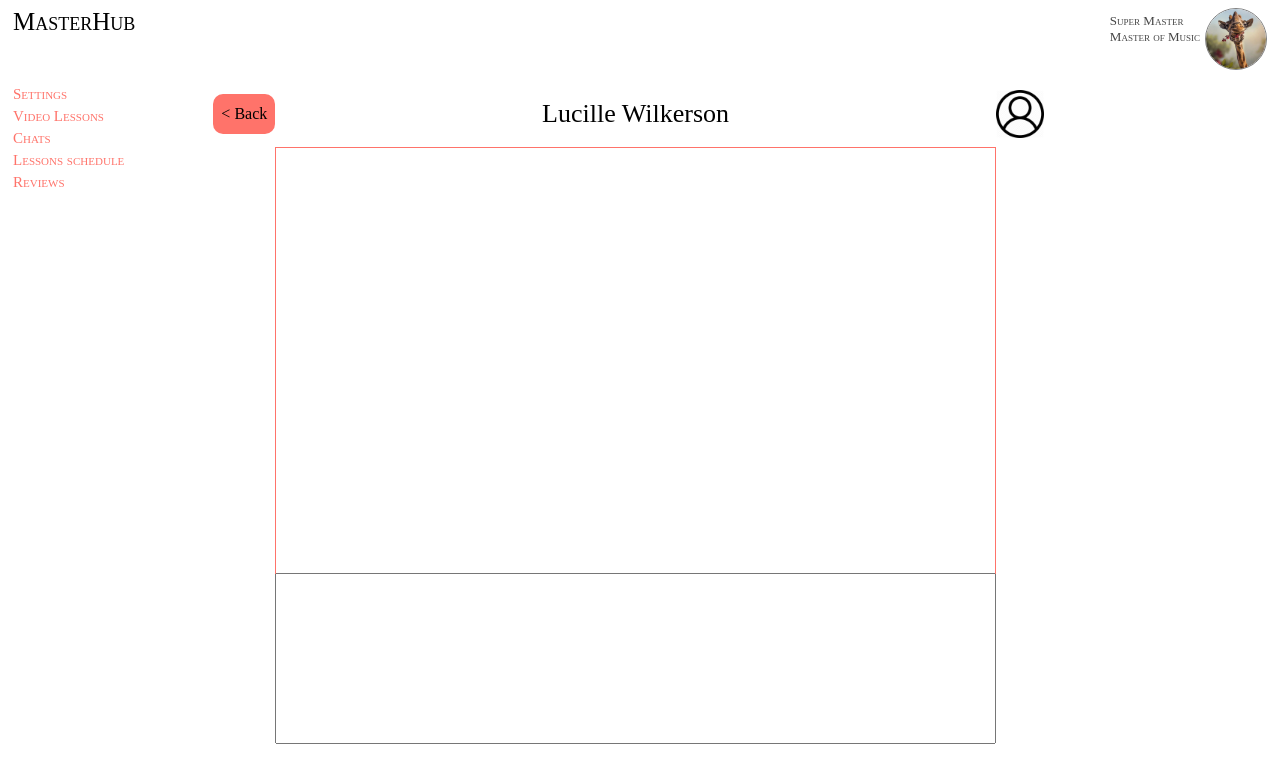
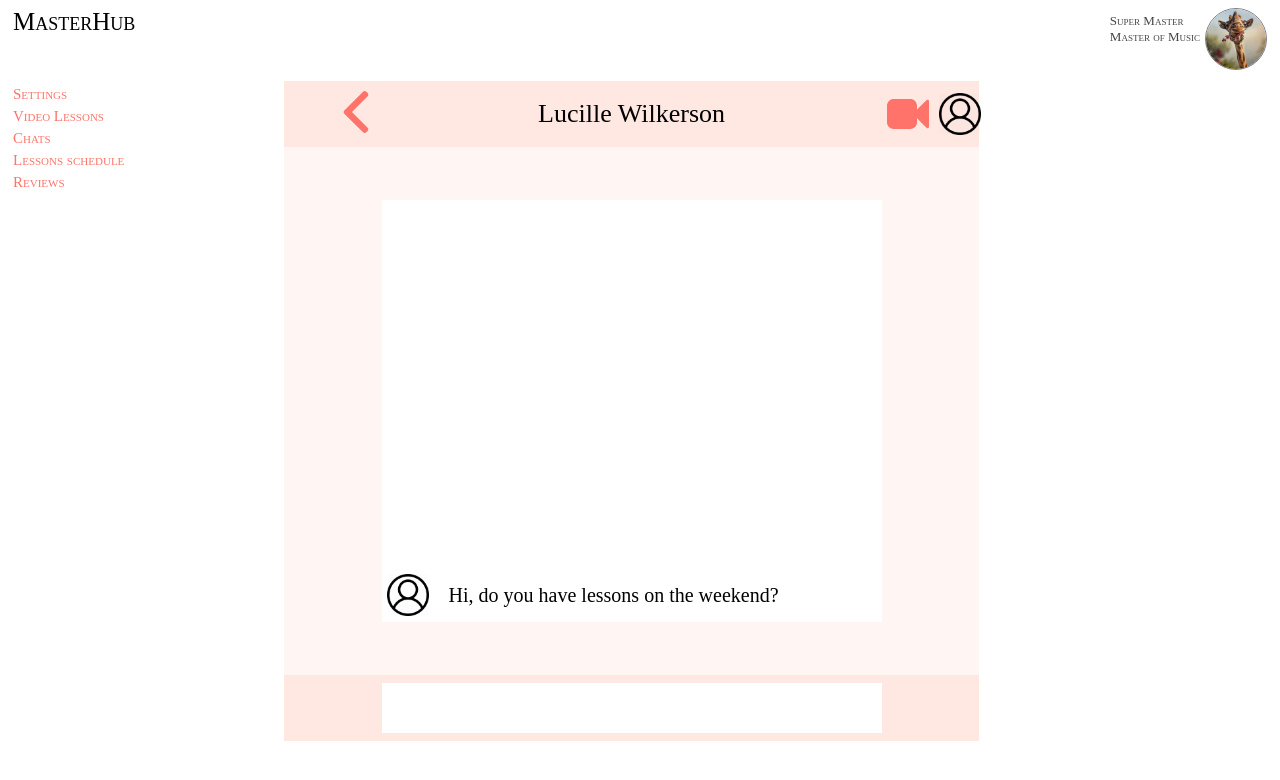
Before and after one commit to technoZoomers/MasterHubFrontend, a Vue app: page /account/dialog in a window 1280 px wide. Shown: the top 780 px of the page. Built offline with nearby package versions, Linux system fonts and the light colour scheme.

Commit message:
Chat new design

```diff
--- a/src/App.vue
+++ b/src/App.vue
@@ -23,5 +23,7 @@ export default {
   --project-font: "Maven Pro";
   --down-button-color: #efeff5;
   --image-text-color: white;
+  --chat-color: rgba(255, 222, 213, 0.3);
+  --chat-color-intensive: rgba(255, 222, 213, 0.7);
 }
 </style>
--- a/src/components/ChatComponents/ChatList.vue
+++ b/src/components/ChatComponents/ChatList.vue
@@ -17,8 +17,8 @@ export default {
         {
           'id': 0,
           'userImage': require('../../assets/pics/default_user.png'),
-          'name': 'Avani Hancock',
-          'message': 'Hello, I really liked your video presentation, can we appoint a lesson?',
+          'name': 'Lucille Wilkerson',
+          'message': 'Hi, do you have lessons on the weekend?',
         },
         {
           'id': 1,
@@ -29,8 +29,8 @@ export default {
         {
           'id': 2,
           'userImage': require('../../assets/pics/default_user.png'),
-          'name': 'Mila Smith',
-          'message': 'Hi, do you have lessons on the weekend?',
+          'name': 'Avani Hancock',
+          'message': 'Hello, I really liked your video presentation, can we appoint a lesson?',
         },
       ]
     }
--- a/src/components/ChatComponents/ChatListItem.vue
+++ b/src/components/ChatComponents/ChatListItem.vue
@@ -32,8 +32,8 @@ export default {
 }
 
 .icon {
-  max-width: 45%;
-  max-height: 50%;
+  max-width: 65%;
+  max-height: 65%;
 }
 
 .name-container {
--- a/src/components/ChatComponents/Dialog.vue
+++ b/src/components/ChatComponents/Dialog.vue
@@ -1,16 +1,27 @@
 <template lang="pug">
-div(class="container-chat")
-  div(class="back-button-container")
-    router-link(to="/account/chats" tag="button" value="<-" class="button") < Back
-  div(class="chat-name-container centered-flex-content")
-    div(class="chat-name") Lucille Wilkerson
-  div(class="person-icon-container centered-flex")
-    img(class="img-person" src="../../assets/pics/default_user.png")
-  div(class="messages-container")
-  div(class="textarea-container")
-      textarea(@input="showSendIcon")
-  div(class="sent-button-container invisible-image")
-    img(class="img-sent" src="../../assets/pics/sent.png")
+div.container-chat-flex
+  div.container-chat-grid
+    div.top-border-container
+    div.back-button-container
+      router-link(to="/account/chats")
+        img.icon-chat(src="../../assets/pics/back-button.svg")
+    div.chat-name-container.centered-flex-content
+      div.chat-name Lucille Wilkerson
+    div.person-icon-container.centered-flex
+      img.icon-chat(src="../../assets/pics/videocall-button.svg")
+      img.icon-chat(src="../../assets/pics/default_user.png")
+    div.color-container
+    div.messages-grid
+      div.messages-flex
+        div.one-message-flex
+          img.icon-chat(src="../../assets/pics/default_user.png")
+          div.messages-text Hi, do you have lessons on the weekend?
+    div.bottom-border-container
+    div.textarea-container
+      div.textarea-flex
+        textarea(@input="showSendIcon")
+    div(class="sent-button-container invisible-image" id="sent-button")
+      img(class="img-sent" src="../../assets/pics/sent.png")
 </template>
 
 <script>
@@ -22,10 +33,10 @@ export default {
   },
   methods: {
     showSendIcon() {
-
-    //var div = document.getElementById('intro');
-
-    //div.classList.remove('myClass');
+      const sentButton = document.getElementById('sent-button');
+      console.log(sentButton.classList);
+      sentButton.classList.remove('invisible-image');
+      console.log(sentButton.classList);
     }
   }
 }
@@ -33,15 +44,53 @@ export default {
 
 
 <style scoped>
+
+textarea {
+  border: none;
+}
+
+.one-message-flex {
+  display: flex;
+  flex-direction: row;
+}
+.messages-flex {
+  display: flex;
+  flex-direction: column-reverse;
+  background-color: white;
+  z-index: 100;
+  height: 80%;
+  width: 100%;
+}
+
+.textarea-flex {
+  display: flex;
+  align-items: center;
+  justify-content: center;
+  height: 70%;
+  width: 100%;
+}
+
 .invisible-image {
   display: none;
 }
-.container-chat {
+
+.container-chat-flex {
+
+  display: flex;
+  justify-content: center;
+  align-items: center;
+
+  height: calc(70vh + 100px);
+  width: calc(60vw + 100px);
+}
+
+.container-chat-grid {
   display: grid;
-  grid-template-rows: 10% 65% 25%;
-  grid-template-columns: 8% 74% 18%;
-  height: calc(70vh + 100px);
-  width: calc(70vw + 100px);
+  grid-template-rows: 10% 80% 10%;
+  grid-template-columns: 14% 72% 14%;
+
+  height: 100%;
+  width: 80%;
 }
 
 .back-button-container {
@@ -75,9 +124,7 @@ export default {
   grid-column-end: 3;
   grid-row-start: 1;
   grid-row-end: 2;
-}
 
-.centered-flex-content {
   display: flex;
   align-items: center;
   justify-content: center;
@@ -106,9 +153,10 @@ export default {
   height: calc(2vw + 10px);
 }
 
-.img-person {
-  width: calc(3vw + 10px);
-  height: calc(3vw + 10px);
+.icon-chat {
+  width: calc(4vh + 10px);
+  height: calc(4vh + 10px);
+  padding: 5px;
 }
 
 textarea {
@@ -117,14 +165,20 @@ textarea {
   width: 100%;
 }
 
-.messages-container {
+.messages-grid {
   grid-column-start: 2;
   grid-column-end: 3;
   grid-row-start: 2;
   grid-row-end: 3;
-  border: 1px solid var(--red-color);
+
+  display: grid;
+  align-items: center;
 }
 
+.messages-text {
+  font-size: calc(2vh + 4px);
+  padding: 15px;
+}
 .textarea-container {
   grid-column-start: 2;
   grid-column-end: 3;
@@ -136,6 +190,32 @@ textarea {
   justify-content: center;
 }
 
+.bottom-border-container {
+  grid-column-start: 1;
+  grid-column-end: 4;
+  grid-row-start: 3;
+  grid-row-end: 4;
+
+  background: var(--chat-color-intensive);
+  z-index: -100;
+}
+
+.top-border-container {
+  grid-column-start: 1;
+  grid-column-end: 4;
+  grid-row-start: 1;
+  grid-row-end: 2;
+  background: var(--chat-color-intensive);
+}
+
+.color-container {
+  grid-column-start: 1;
+  grid-column-end: 4;
+  grid-row-start: 2;
+  grid-row-end: 3;
+  background-color: var(--chat-color);
+}
+
 .sent-button-container {
   grid-column-start: 3;
   grid-column-end: 4;
```
Also changed, not shown: src/assets/pics/back-button.svg (added), src/assets/pics/videocall-button.svg.
